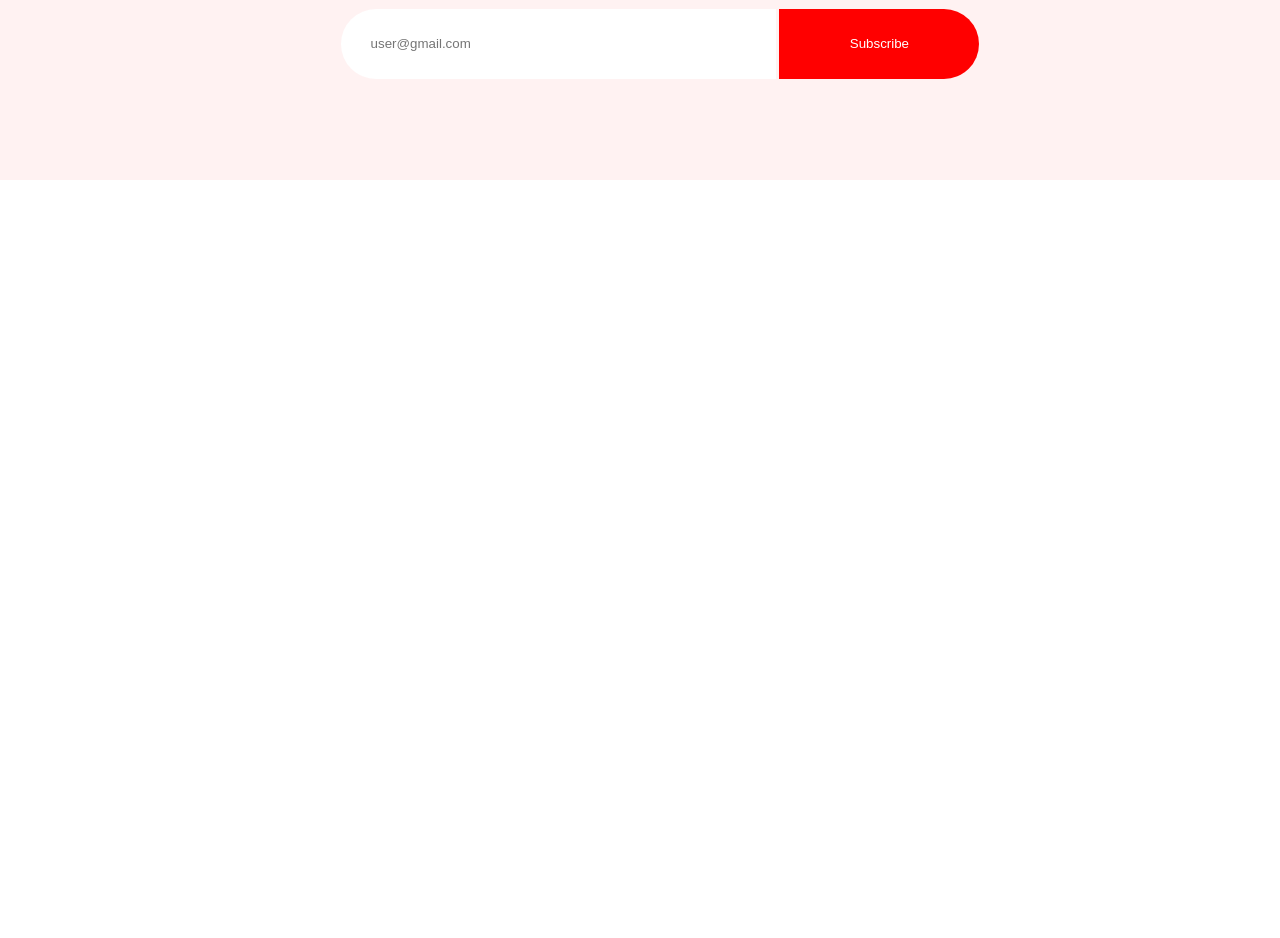
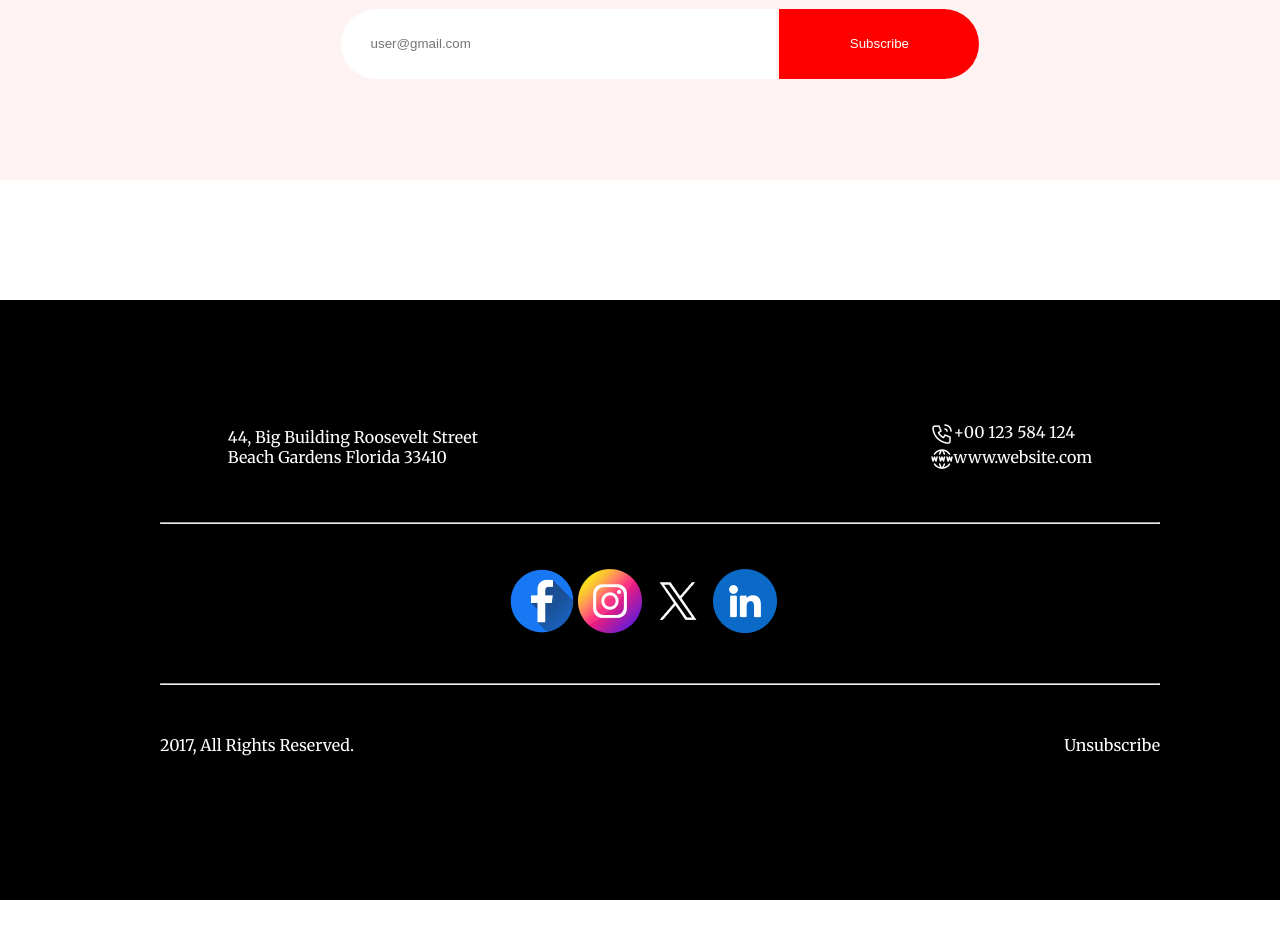
Before and after one commit to Shafkatahmad/mi1-mo6-new-year-offer-resources, a plain HTML site: page index.html in a window 1280 px wide. Shown: the part 6277-7215 px from the top of the page. Before the commit the page ends 6577 px from the top, so only its background shows below. Drawn offline with Linux system fonts and the light colour scheme.

Commit message:
added the footer section

```diff
--- a/index.html
+++ b/index.html
@@ -106,6 +106,39 @@ molestie malesuada. Ipsum sed sodales risus ut pellentesque vel euismod. Eleifen
 
              </section>
     </main>
-    <footer></footer>
+    <footer>
+      <section class="footer-container">
+        <div class="footer-first">
+        <div>
+          <div><p>44, Big Building Roosevelt Street</p></div>
+          <div><p>Beach Gardens Florida 33410</p></div>
+        </div>
+        <div>
+          <span style="display: flex;">
+            <img src="./icons/Call.png" alt="">
+          <p>+00 123 584 124</p>
+          </span>
+          <span style="display: flex;">
+            <img src="./icons/Website.png" alt="">
+          <p>www.website.com</p>
+          </span>
+        </div>
+        </div>
+        <hr>
+        <div class="footer-second">
+          <img src="./icons/Facebook.png" alt="">
+          <img src="./icons/Instagram.png" alt="">
+          <img src="./icons/Twitter.png" alt="">
+          <img src="./icons/Linkedin.png" alt="">
+        </div>
+        <hr>
+        <div style="display: flex; justify-content: center; align-items: center; margin-top: 50px;">
+          <div class="footer-third">
+          <p>2017, All Rights Reserved.</p>
+          <p>Unsubscribe</p>
+        </div>
+        </div>
+      </section>
+    </footer>
   </body>
 </html>
--- a/styles/landing.css
+++ b/styles/landing.css
@@ -292,3 +292,35 @@ body {
   border-radius: 0 50px 50px 0;
   margin-left: 0;
 }
+/* footer styles */
+.footer-container {
+  width: 1320px;
+  height: 600px;
+  border: 2px solid black;
+  margin: 120px auto;
+  background-color: black;
+}
+.footer-first {
+  display: flex;
+  justify-content: space-around;
+  align-items: center;
+  margin-top: 120px;
+  margin-bottom: 50px;
+  color: white;
+}
+hr {
+  width: 1000px;
+  margin: 0 auto;
+}
+.footer-second {
+  width: 300px;
+  margin: 45px auto 45px auto;
+}
+
+.footer-third {
+  width: 1000px;
+  display: flex;
+  justify-content: space-between;
+  align-items: center;
+  color: white;
+}
```
